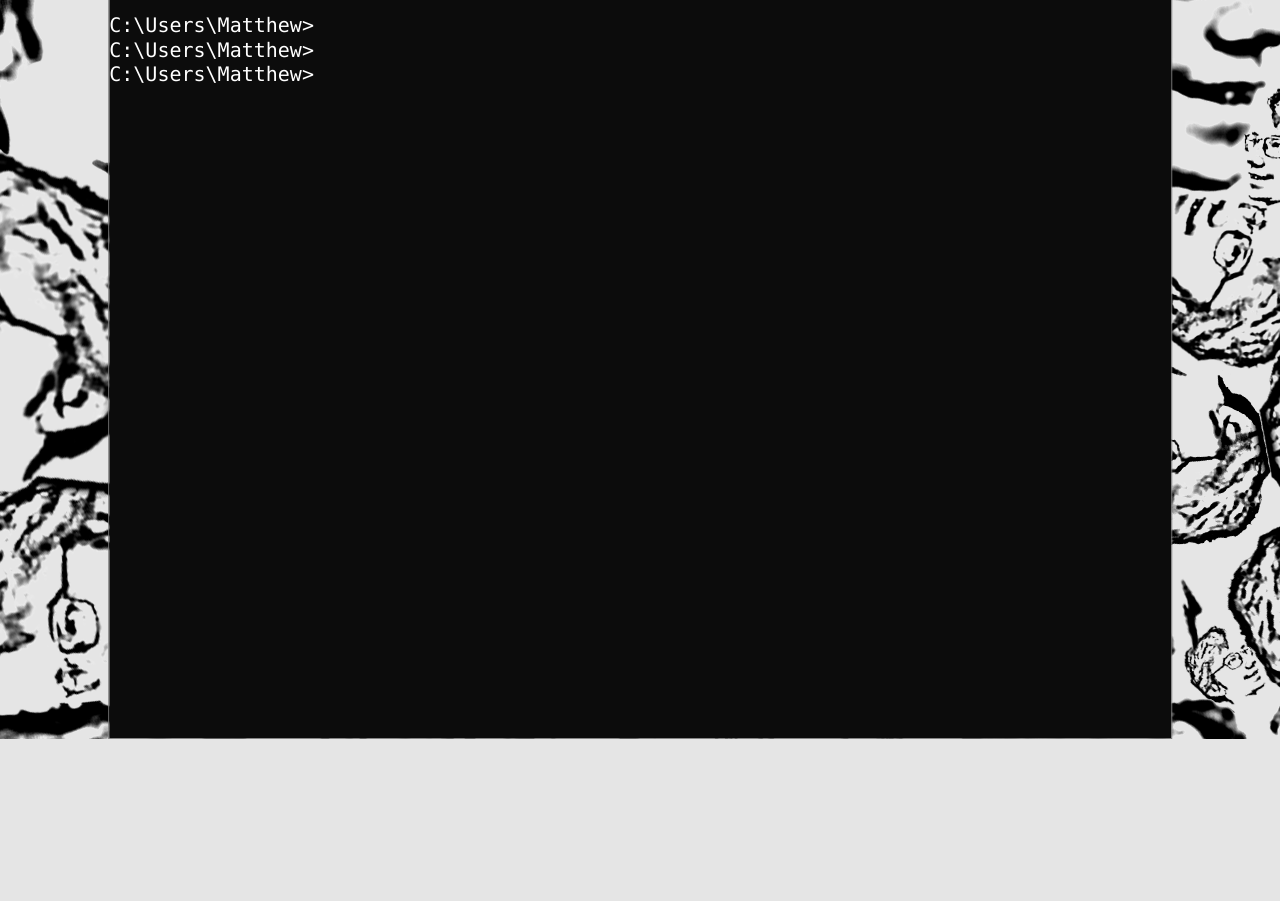
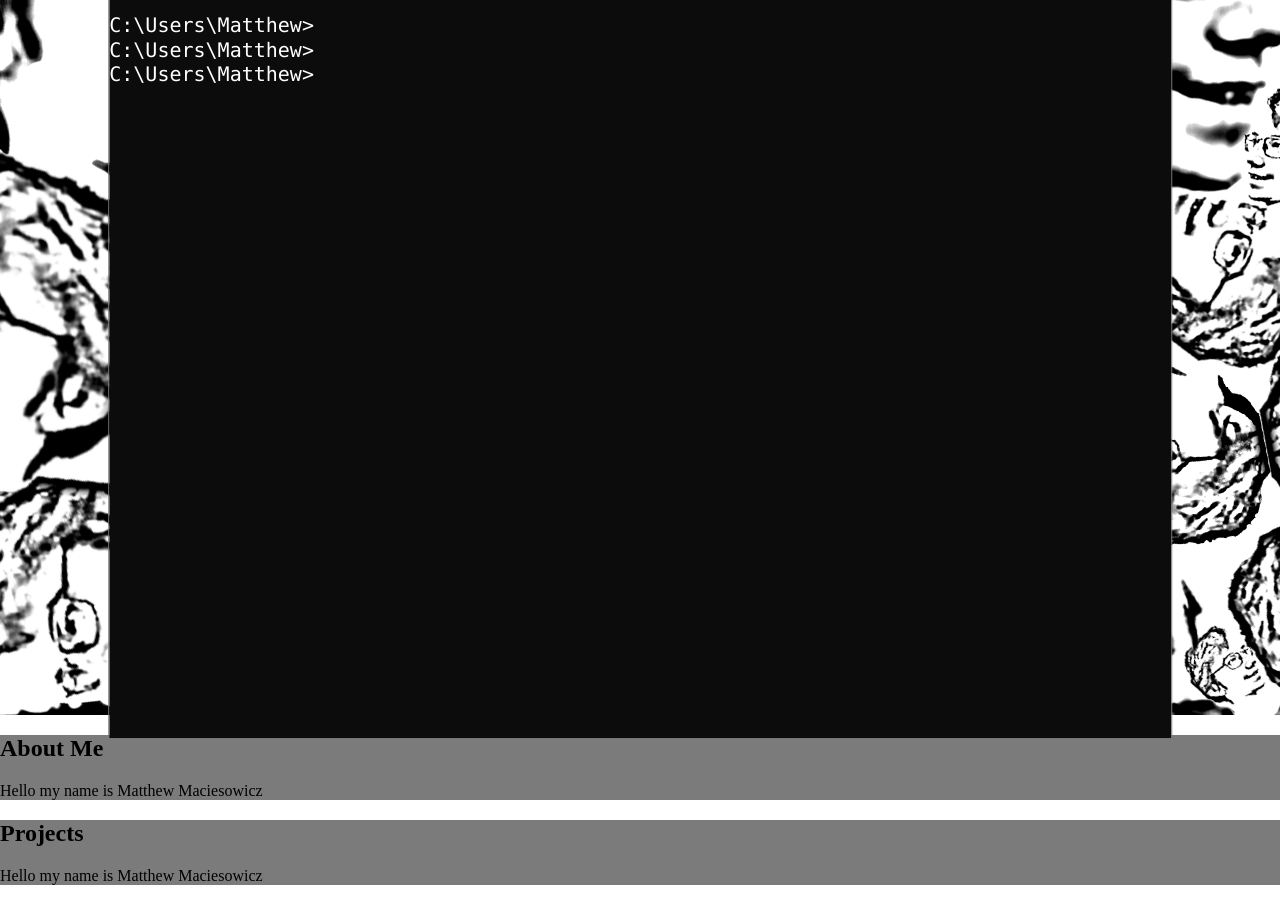
Before and after one commit to mmaciesowicz/matthew-maciesowicz-website, a website: page index.html in a window 1280 px wide. Shown: the part 85-986 px from the top of the page. Before the commit the page ends 824 px from the top, so only its background shows below. Drawn offline with Linux system fonts and the light colour scheme.

Commit message:
added room for about and projects sections

```diff
--- a/index.html
+++ b/index.html
@@ -7,11 +7,12 @@
     <link rel="stylesheet" href="style.css">
 </head>
 <body>
-    <nav>
+    <!-- <nav>
         <div class="burgerMenu">
 
         </div>
-    </nav>
+    </nav> -->
+    <section id="home">
         <div class="cmdWindow">
             <div class="cmdNavbar notHighlightable">
                 <img class="disablePointerEvents" src="images/cmdLogoDesign.png" alt="cmdLogo" id="cmdLogo">
@@ -31,13 +32,22 @@
                 <p class="cmdText">C:\Users\Matthew></p>
                 <p class="cmdText">C:\Users\Matthew></p>
                 <p class="cmdText">C:\Users\Matthew></p>
-            <!-- <div class="cmdScrollBar">
-
-            </div>  -->
+                <!-- <div class="cmdScrollBar"></div>  -->
             </div>
         </div>
+    </section>
 
-    .
+    <section id="about">
+        <h1>About Me</h1>
+        <p> Hello my name is Matthew Maciesowicz</p>
+    </section>
+
+    <section id="projects">
+        <h1>Projects</h1>
+        <p> Hello my name is Matthew Maciesowicz</p>
+    </section>
+
+
 </body>
 <script src="main.js"></script>
 </html>
--- a/style.scss
+++ b/style.scss
@@ -5,15 +5,23 @@ $cmdNavBarHeight: 54.48px;
 $cmdLogoDim: 33px;
 $hoverWhite: #e5e5e5;
 
+// body {
+//     // background-color: $hoverWhite;
+//     // background-color: $cmdBlack;
+//     background-repeat:initial;
+//     // background-blend-mode: multiply;
+//     background-image: url(images/paintbrushBackground.png);
+//     margin: 0;
+//     // overflow: hidden;
+// }
+
 body {
-    background-color: $hoverWhite;
-    // background-color: $cmdBlack;
-    background-repeat:initial;
-    // background-blend-mode: multiply;
-    background-image: url(images/paintbrushBackground.png);
+    // background-repeat: initial;
+    // background-image: url(images/paintbrushBackground.png);
     margin: 0;
-    overflow: hidden;
 }
+
+
 
 .cmdWindow {
     justify-content: center;
@@ -164,3 +172,23 @@ body {
 .disablePointerEvents {
     pointer-events: none;
 }
+
+section {
+    margin: 0;
+    padding: 0;
+}
+
+#home {
+    height: 100vh;
+    background-repeat: initial;
+    background-image: url(images/paintbrushBackground.png);
+}
+
+#about {
+    background-color: #7b7b7b;
+    // margin-top: 100%;
+}
+
+#projects {
+    background-color: #7b7b7b;
+}
```
Also changed, not shown: style.css, 1 other file. Lines whose indentation alone changed are shown as unchanged.
